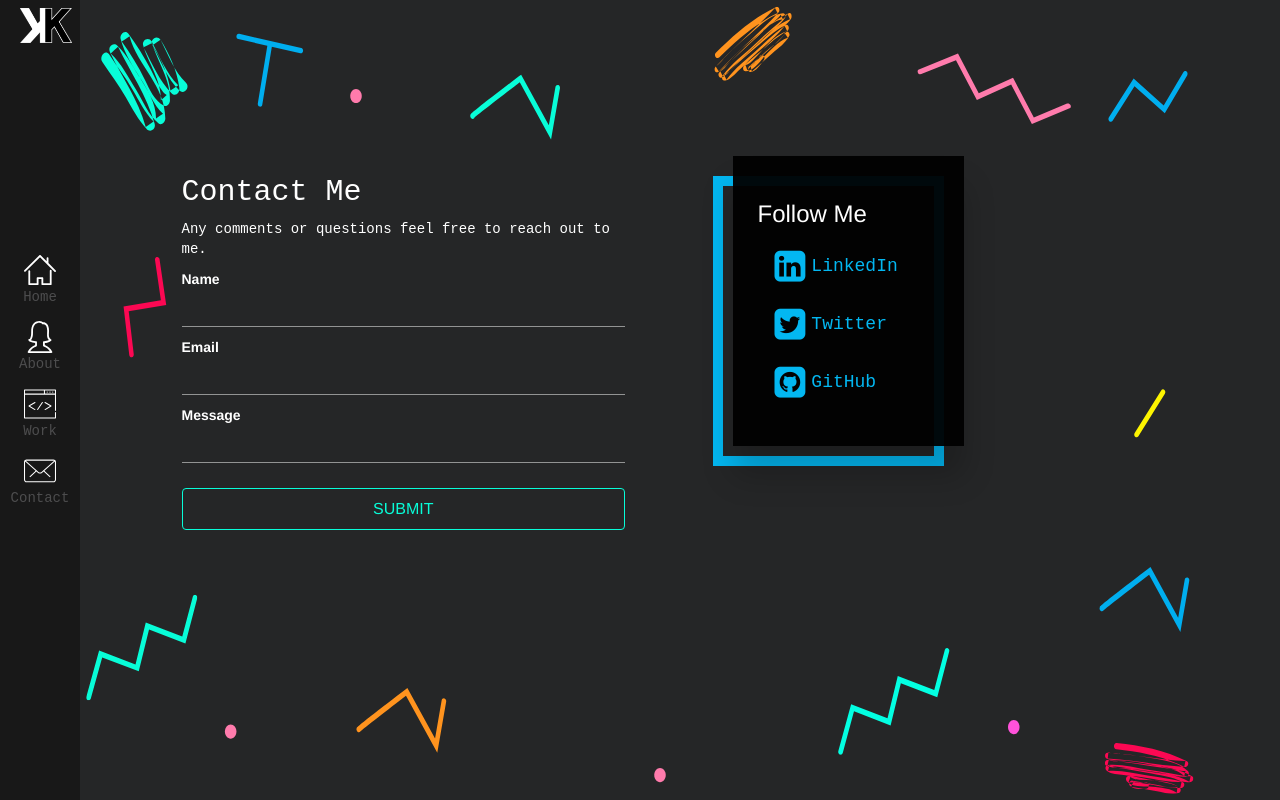
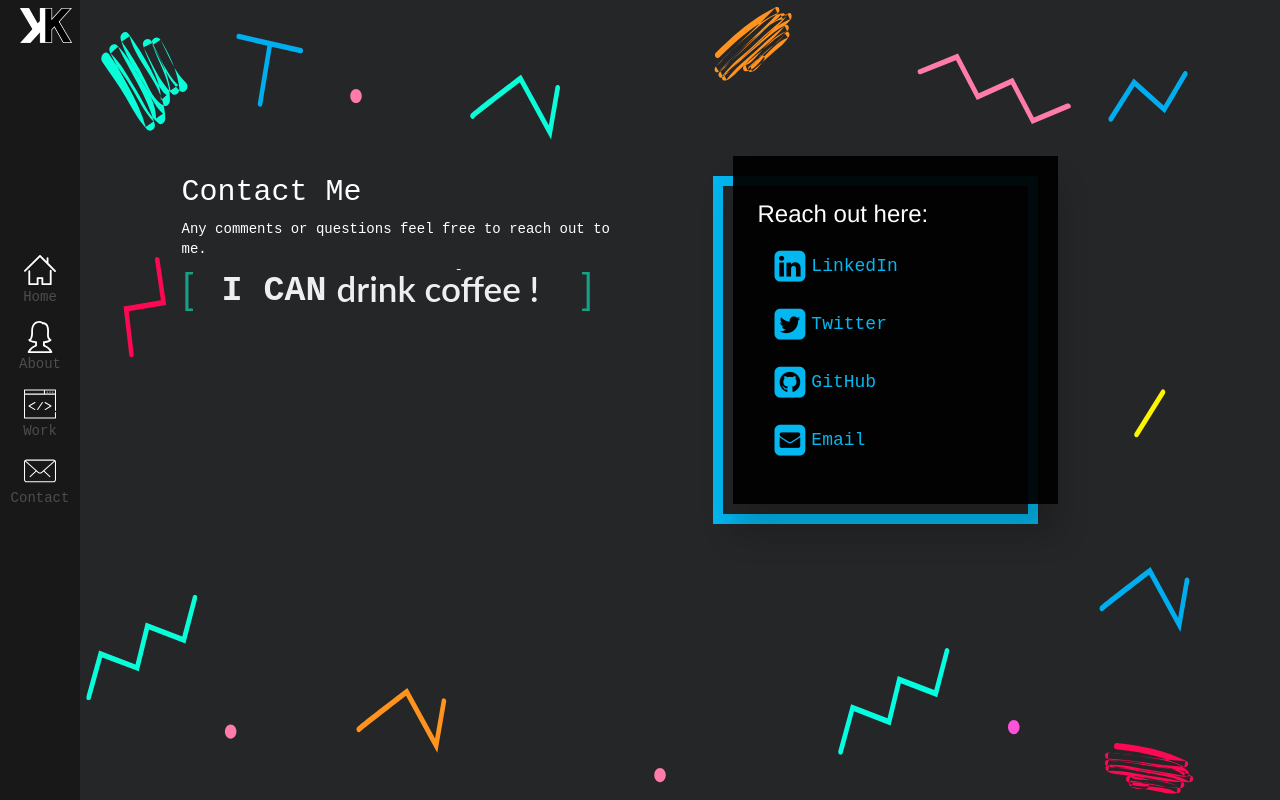
Before and after one commit to KMK73/portfolio, a React app: page /contact in a window 1280 px wide. Built offline with nearby package versions, Linux system fonts and the light colour scheme.

Commit message:
added flipper

```diff
--- a/src/components/Contact.js
+++ b/src/components/Contact.js
@@ -31,7 +31,7 @@ class Contact extends Component {
                 <Col xs={12} sm={12} md={6} className="text-col">
                     <h2>Contact Me</h2>
                     <p>Any comments or questions feel free to reach out to me.</p>
-                    <form onSubmit={this.handleSubmit}>
+                    {/* <form onSubmit={this.handleSubmit}>
                        <label>Name</label>
                         <input type="text" value={this.state.name} />
                         <label>Email</label>
@@ -40,17 +40,33 @@ class Contact extends Component {
                          <input type="textarea" value={this.state.message} onChange={this.handleChange} />
 
                        <input className="flat-btn" type="submit" value="Submit" />
-                     </form>
+                     </form> */}
+                        <div className="flipper">
+                            <div className="content">
+                                <div className="content__container">
+                                  <p className="content__container__text">
+                                    I CAN
+                                  </p>
+
+                                  <ul className="content__container__list">
+                                    <li className="content__container__list__item">code !</li>
+                                    <li className="content__container__list__item">wireframe !</li>
+                                    <li className="content__container__list__item">watch sports !</li>
+                                    <li className="content__container__list__item">drink coffee !</li>
+                                  </ul>
+                                </div>
+                              </div>
+                          </div>
                 </Col>
                 <Col xs={12} sm={12} md={6} className="content-col">
                   <div className="social-links">
 
 
-                      <Col xs={12} sm={6} md={6}>
+                      <Col xs={12} sm={12} md={8}>
                         <div className="box box--front" id="box1">
                           <div className="border"></div>
                           <div className="content">
-                            <h3>Follow Me</h3>
+                            <h3>Reach out here:</h3>
 
                             <ul>
                               <li>
@@ -71,6 +87,12 @@ class Contact extends Component {
                                      <span>GitHub</span>
                                 </Button>
                               </li>
+                              <li>
+                                <Button bsStyle="link" bsSize="large" href="mailto:kelsey.kjeldsen@gmail.com" target="_blank">
+                                  <i className="fa fa-envelope-square fa-2x" aria-hidden="true"></i>
+                                     <span>Email</span>
+                                </Button>
+                              </li>
                             </ul>
                           </div>
                         </div>
--- a/src/components/WorkDetail.js
+++ b/src/components/WorkDetail.js
@@ -1,5 +1,5 @@
 import React, { Component } from "react";
-// import { Grid, Col, Button, Row } from 'react-bootstrap';
+import { Grid, Col, Carousel, Row } from 'react-bootstrap';
 
 class WorkDetail extends Component {
   constructor(props) {
@@ -24,6 +24,7 @@ class WorkDetail extends Component {
       .then(res => res.json())
       // set the state of portfolio items to the new json
       .then(res => {
+        console.log(res);
         this.setState({
           work: res
         })
@@ -33,15 +34,46 @@ class WorkDetail extends Component {
   render() {
     let portfolioItem = this.state.work.map((item, index) => {
       return (
-          <div key={index}>
+          <div key={index} className="main-img">
+            <Grid>
+                <Row className="show-grid">
+                    <Col xs={12} sm={8} md={8} className="">
+                    <Carousel>
+                        <Carousel.Item>
+                          <img width={`50%`} height={500} alt="900x500" src={item.acf.featured_image} />
+                          <Carousel.Caption>
+                            <h3>First slide label</h3>
+                            <p>Nulla vitae elit libero, a pharetra augue mollis interdum.</p>
+                          </Carousel.Caption>
+                        </Carousel.Item>
+                        <Carousel.Item>
+                          <img width={900} height={500} alt="900x500" src={item.acf.media_gallery.sizes.medium} />
+                          <Carousel.Caption>
+                            <h3>Second slide label</h3>
+                            <p>Lorem ipsum dolor sit amet, consectetur adipiscing elit.</p>
+                          </Carousel.Caption>
+                        </Carousel.Item>
+                        <Carousel.Item>
+                          <img width={900} height={500} alt="900x500" src={item.acf.featured_image} />
+                          <Carousel.Caption>
+                            <h3>Third slide label</h3>
+                            <p>Praesent commodo cursus magna, vel scelerisque nisl consectetur.</p>
+                          </Carousel.Caption>
+                        </Carousel.Item>
+                      </Carousel>
 
-            <img src={item.acf.featured_image} />
+                      {/* <img className="featured" src={item.acf.featured_image} alt="work image" /> */}
 
-            <p><strong>Title:</strong> {item.title.rendered}</p>
-            <strong>Skills</strong>
-              <div><div dangerouslySetInnerHTML={ {__html: item.acf.skills} } /></div>
-            <a href={item.acf.link} alt="live link" target="_blank">See Project</a>
 
+                  </Col>
+                  <Col  xs={12} sm={4} md={4}>
+                      <p><strong>Title:</strong> {item.title.rendered}</p>
+                      <strong>Skills</strong>
+                        <div><div dangerouslySetInnerHTML={ {__html: item.acf.skills} } /></div>
+                      <a href={item.acf.link} alt="live link" target="_blank">See Project</a>
+                  </Col>
+                </Row>
+              </Grid>
           </div>
 
       )
--- a/src/scss/App.scss
+++ b/src/scss/App.scss
@@ -4,6 +4,7 @@
 @import "about.scss";
 @import "contact.scss";
 @import "work.scss";
+@import "flipper.scss";
 
 .App {
   text-align: center;
--- a/src/scss/contact.scss
+++ b/src/scss/contact.scss
@@ -153,6 +153,9 @@
     }
   }
   @media (max-width: 600px){
+    .text-col{
+      margin-bottom: 20px;
+    }
     .front-back {
       display: block;
       .box {
--- /dev/null
+++ b/src/scss/flipper.scss
@@ -0,0 +1,174 @@
+.flipper {
+    // body {
+    //     width: 100%;
+    //     height: 100%;
+    //     position: fixed;
+    //     background-color: #34495e;
+    //   }
+
+      .content {
+        position: absolute;
+        // top: 50%;
+        // left: 50%;
+        // transform: translate(-50%, -50%);
+        height: 160px;
+        overflow:hidden;
+
+        font-family: 'Lato', sans-serif;
+        font-size: 35px;
+        line-height: 45px;
+        color: #ecf0f1;
+
+        &:before {
+            content: '[';
+            left: 0;
+          }
+
+          &:after {
+            content: ']';
+            position: absolute;
+            right: 0;
+          }
+
+          &:after, &:before {
+            position: absolute;
+            top: 0;
+
+            color: #16a085;
+            font-size: 42px;
+            line-height: 40px;
+
+            -webkit-animation-name: opacity;
+            -webkit-animation-duration: 2s;
+            -webkit-animation-iteration-count: infinite;
+            animation-name: opacity;
+            animation-duration: 2s;
+            animation-iteration-count: infinite;
+          }
+
+        &__container {
+          font-weight: 600;
+          overflow: hidden;
+          height: 40px;
+          padding: 0 40px;
+
+
+
+          &__text {
+            display: inline;
+            float: left;
+            margin: 0;
+          }
+
+          &__list {
+            margin-top: 0;
+            padding-left: 115px;
+            text-align: left;
+            list-style: none;
+
+            -webkit-animation-name: change;
+            -webkit-animation-duration: 10s;
+            -webkit-animation-iteration-count: infinite;
+            animation-name: change;
+            animation-duration: 10s;
+            animation-iteration-count: infinite;
+
+            &__item {
+              line-height:38px;
+              margin:0;
+            }
+          }
+        }
+      }
+
+      @-webkit-keyframes opacity {
+        0%, 100% {opacity:0;}
+        50% {opacity:1;}
+      }
+
+      @-webkit-keyframes change {
+        0%, 12.66%, 100% {transform:translate3d(0,0,0);}
+        16.66%, 29.32% {transform:translate3d(0,-25%,0);}
+        33.32%,45.98% {transform:translate3d(0,-50%,0);}
+        49.98%,62.64% {transform:translate3d(0,-75%,0);}
+        66.64%,79.3% {transform:translate3d(0,-50%,0);}
+        83.3%,95.96% {transform:translate3d(0,-25%,0);}
+      }
+
+      @-o-keyframes opacity {
+        0%, 100% {opacity:0;}
+        50% {opacity:1;}
+      }
+
+      @-o-keyframes change {
+        0%, 12.66%, 100% {transform:translate3d(0,0,0);}
+        16.66%, 29.32% {transform:translate3d(0,-25%,0);}
+        33.32%,45.98% {transform:translate3d(0,-50%,0);}
+        49.98%,62.64% {transform:translate3d(0,-75%,0);}
+        66.64%,79.3% {transform:translate3d(0,-50%,0);}
+        83.3%,95.96% {transform:translate3d(0,-25%,0);}
+      }
+
+      @-moz-keyframes opacity {
+        0%, 100% {opacity:0;}
+        50% {opacity:1;}
+      }
+
+      @-moz-keyframes change {
+        0%, 12.66%, 100% {transform:translate3d(0,0,0);}
+        16.66%, 29.32% {transform:translate3d(0,-25%,0);}
+        33.32%,45.98% {transform:translate3d(0,-50%,0);}
+        49.98%,62.64% {transform:translate3d(0,-75%,0);}
+        66.64%,79.3% {transform:translate3d(0,-50%,0);}
+        83.3%,95.96% {transform:translate3d(0,-25%,0);}
+      }
+
+      @keyframes opacity {
+        0%, 100% {opacity:0;}
+        50% {opacity:1;}
+      }
+
+      @keyframes change {
+        0%, 12.66%, 100% {transform:translate3d(0,0,0);}
+        16.66%, 29.32% {transform:translate3d(0,-25%,0);}
+        33.32%,45.98% {transform:translate3d(0,-50%,0);}
+        49.98%,62.64% {transform:translate3d(0,-75%,0);}
+        66.64%,79.3% {transform:translate3d(0,-50%,0);}
+        83.3%,95.96% {transform:translate3d(0,-25%,0);}
+      }
+
+      @media (max-width: $mobileSize) {
+        .content {
+            font-size: 28px;
+            line-height: 40px;
+            .content__container {
+                padding: 0 20px;
+            }
+            .content__container__list__item{
+                font-size: 24px;
+            }
+        }
+        .content-col {
+            margin-top: 15vh;
+        }
+      }
+}
+
+
+  // 6 is the number of animation.
+  // Here, there are 4 lines :
+
+  // 1 to 2
+  // 2 to 3
+  // 3 to 4
+  // 4 to 3
+  // 3 to 2
+  // 2 to 1
+
+  // 6x + 6y = 100 (100% duration)
+
+  // HERE :
+  // y = 4 -> Animation between two lines
+  // x = 12.66 -> Time spent on a line
+
+  // You can define a value and calculate the other if you want change speed or the number of lines
```
